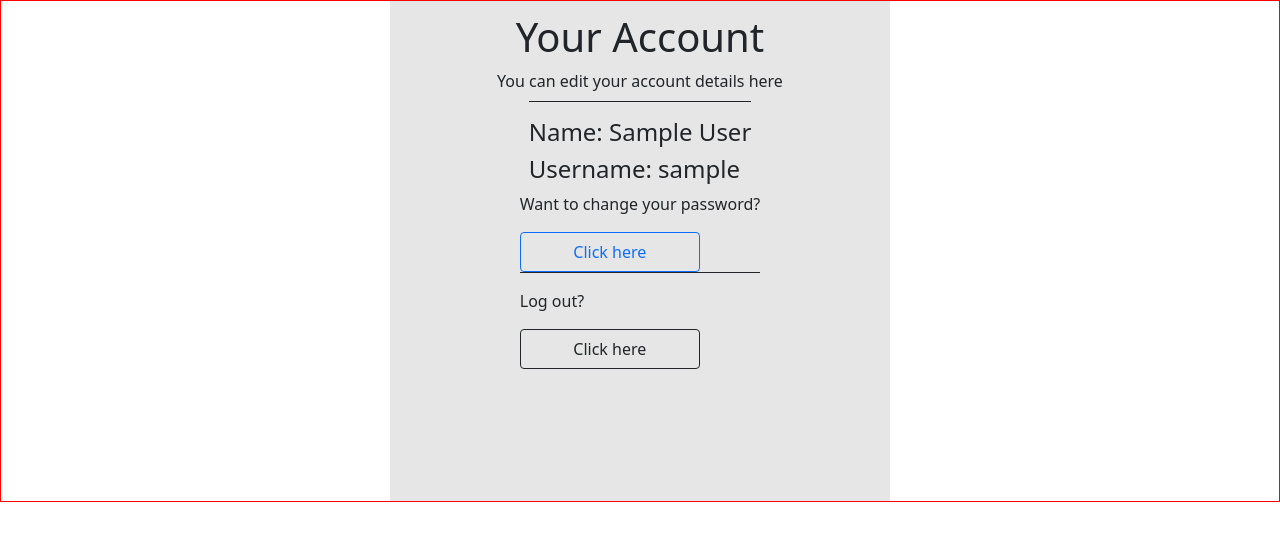
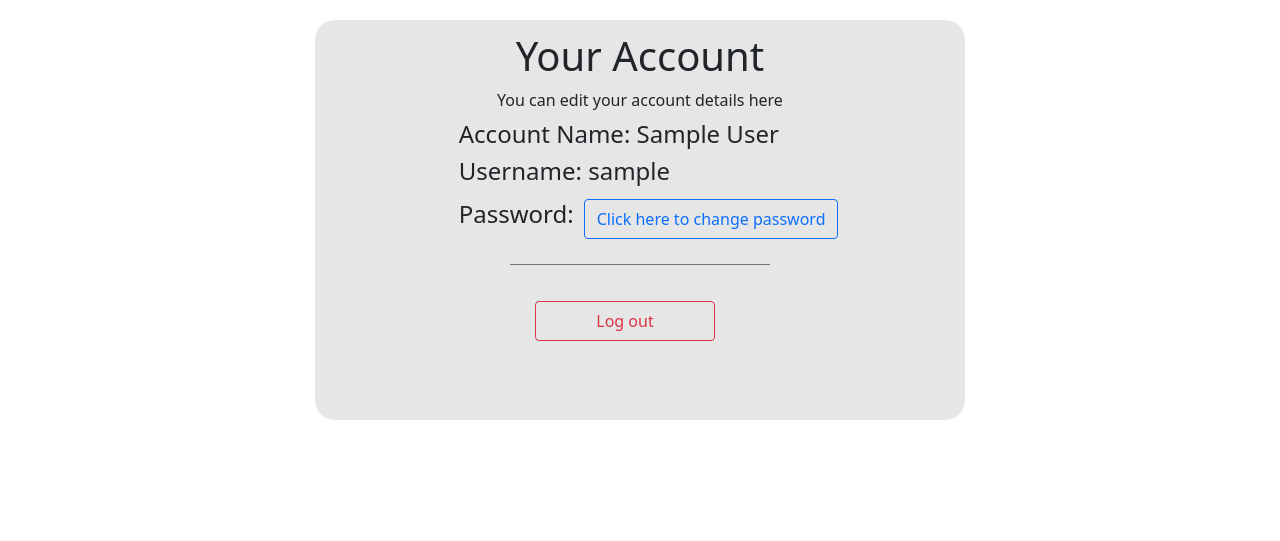
Before and after one commit to Lanrayy/web-app-development-comp2011-cwk2, a Flask app: page /account in a window 1280 px wide. Shown: the part 70-611 px from the top of the page. Run offline with Flask 2, Linux system fonts and the light colour scheme; the visitor is signed in with stand-in values (Sample User, id 1); some libraries are stand-ins or nearby versions.

Commit message:
Account page formatted properly

```diff
--- a/app/static/styles.css
+++ b/app/static/styles.css
@@ -396,31 +396,83 @@ ul{
 
 
 
-/*ACCOUNT STYLES*/
+/*ACCOUNT PAGE STYLES*/
 .main-account-container{
     display: flex;
     justify-content: center;
-    border: 1px solid red;
-}
-
-.account-info{
-    display: flex;
-    flex-direction: column;
-    justify-content: center;
-    align-items: center;s
-    border: solid 1px red;
 }
 
 .info-box{
     background-color: rgb(230, 230, 230);
-    width: 500px;
-    height: 500px;
+    width: 650px;
+    height: 400px;
+    margin-top: 20px;
+    border-radius: 20px;
+    /* border: solid 1px blue; */
 }
+
 .page-title{
     display: flex;
     flex-direction: column;
     align-items: center;
     height: 80px;
+    /* border: solid 1px green; */
+}
+
+.account-info-container{
+    display: flex;
+    flex-direction: column;
+    justify-content: center;
+    align-items: center;
+    /* border: solid 1px red; */
+    width: 100%;
+}
+
+.account-info{
+    /* border: solid 1px red; */
+    width: 65%;
+    padding-left: 30px;
+    display: flex;
+    flex-direction: column;
+    justify-content: center;
+    /* align-items: center; */
+
+}
+
+.account-buttons-container{
+    width: 100%;
+    display: flex;
+    flex-direction: column;
+    justify-content: center;
+    align-items: center;
+    /* border: solid 1px red; */
+    width: 100%;
+}
+
+.change-password{
+    display: flex;
+    width: 100%;
+    /* border: solid 1px gray; */
+    height: 50px;
+    align-items: center;
+    /* justify-content: center; */
+}
+
+.change-password > h4{
+    margin-right: 10px;
+}
+
+.account-logout{
+    display: flex;
+    width: 40%;
+    margin-top: 20px;
+    align-items: center;
+    justify-content: center
+
+}
+
+.account-logout-button{
+    margin-top: 20px;
 }
 
 
--- a/app/templates/account.html
+++ b/app/templates/account.html
@@ -8,20 +8,21 @@
             <h1>Your Account</h1>
             <p>You can edit your account details here</p>
         </div>
-        <div class="account-info">
-            <div class="border-top border-dark pt-3">
-                <h4 >Name: {{current_user.name}}</h4>
+        <div class="account-info-container">
+            <div class="account-info">
+                <h4 >Account Name: {{current_user.name}}</h4>
                 <h4 >Username: {{current_user.username}}</h4>
+                <form method="post" name="completed">
+                        <div class="change-password">
+                            <h4>Password: </h4>
+                            <button type="submit" name="button" value='change-password' class="btn btn-outline-primary">Click here to change password</button>
+                        </div>
+                </form>
+
             </div>
-            <form method="post" name="completed">
-                <div class="change-password">
-                    <p>Want to change your password?</p>
-                    <button type="submit" name="button" value='change-password' class="btn btn-outline-primary update-btn">Click here</button>
-                </div>
-
-                <div class="border-top border-dark pt-3">
-                    <p>Log out?</p>
-                    <button type="submit" name="button" value='logout' class="btn btn-outline-dark update-btn">Click here</button>
+            <form class="account-buttons-container" method="post" name="completed">
+                <div class="account-logout border-top border-secondary pt-3">
+                    <button type="submit" name="button" value='logout' class="account-logout-button btn btn-outline-danger update-btn">Log out</button>
                 </div>
 
 
```
Also changed, not shown: 1 other file.
